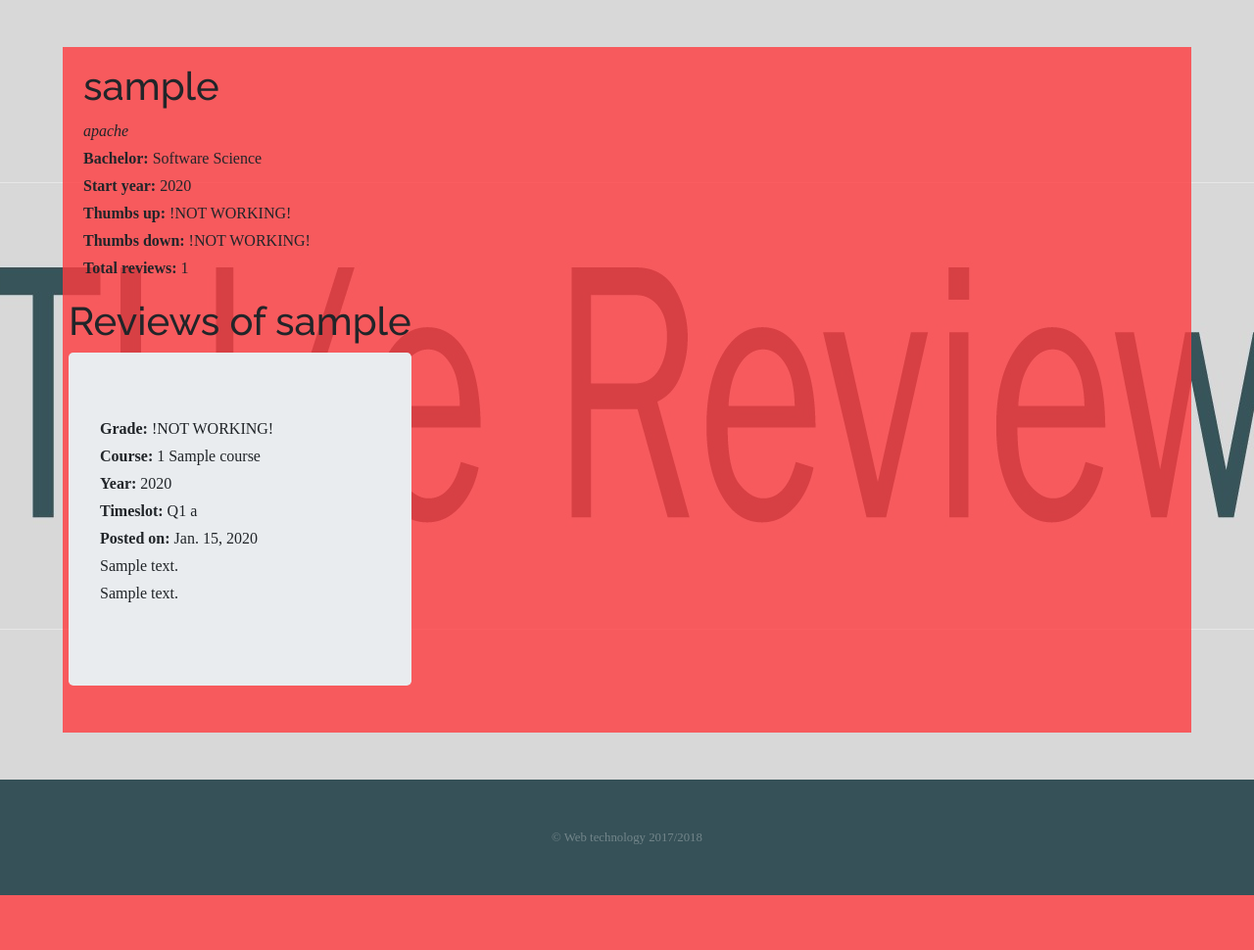
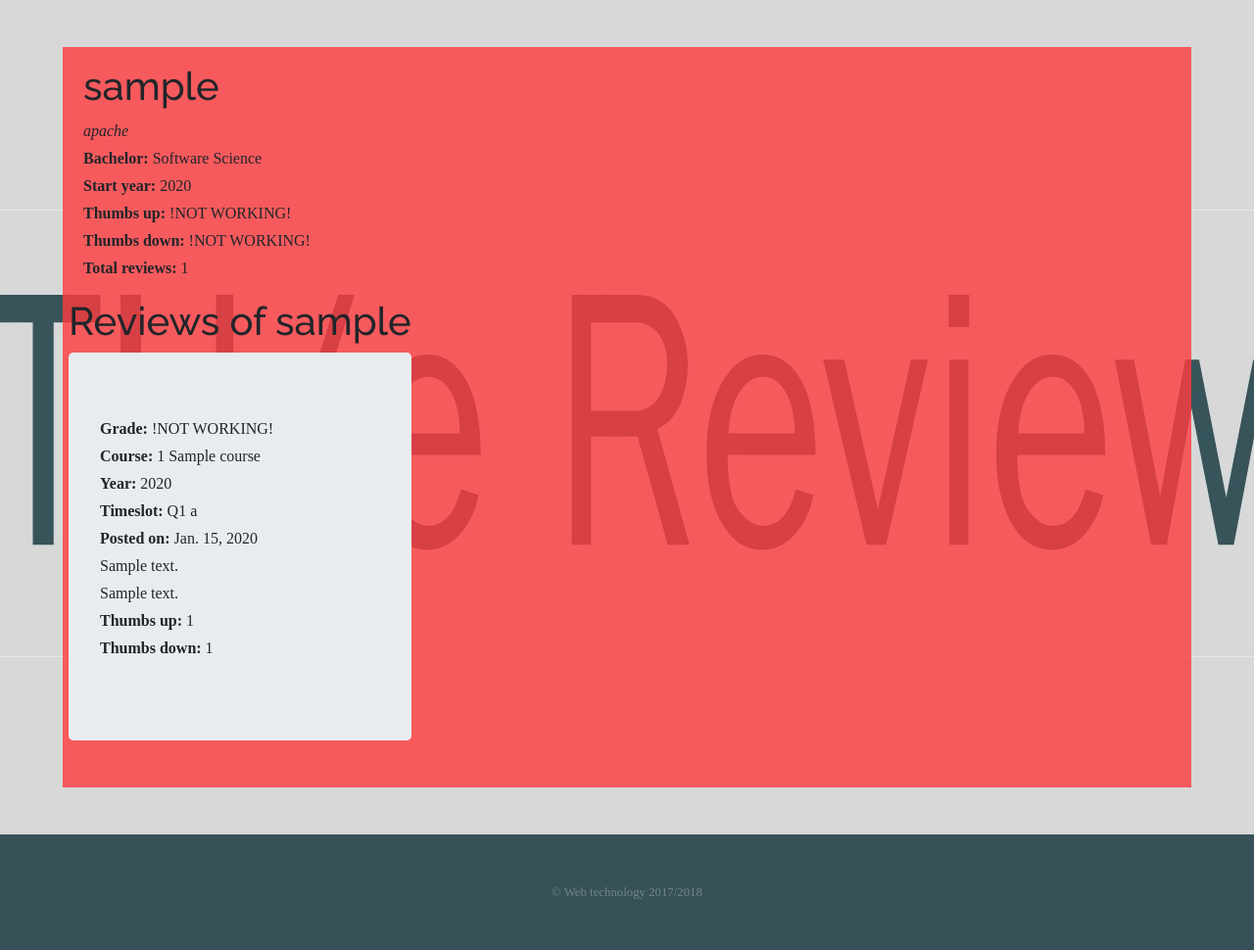
Before and after one commit to mousetail/2ID60-review-app, a Django app: a page that uses djangoproject/tureview/templates/tureview/profile.html in a window 1280 px wide. Shown: the part 86-1056 px from the top of the page at 98% size. Before the commit the page ends 1000 px from the top, so only its background shows below. Run offline with Django 3.2, Linux system fonts and the light colour scheme; tables that the repository leaves empty hold one stand-in row (values such as "Sample post"); some libraries are stand-ins or nearby versions.

Commit message:
added thumbs up/down to models.py

```diff
--- a/djangoproject/tureview/models.py
+++ b/djangoproject/tureview/models.py
@@ -71,6 +71,8 @@
 
 
 class Review(models.Model):
+    thumbsUp = models.ManyToManyField(Student, related_name="thumbsUp")
+    thumbsDown = models.ManyToManyField(Student, related_name="thumbsDown")
     student = models.ForeignKey(Student)
     reviewShort = models.CharField(max_length=200)
     reviewLong = models.TextField()
--- a/djangoproject/tureview/templates/tureview/profile.html
+++ b/djangoproject/tureview/templates/tureview/profile.html
@@ -30,6 +30,9 @@
             {{ review.reviewShort }}
             <br>
             {{ review.reviewLong }}
+            <br>
+            <b>Thumbs up: </b> {{ review.thumbsUp.count }} <br>
+            <b>Thumbs down: </b> {{ review.thumbsDown.count }} <br>
           </p>
         <div>
         {% endfor %}
```
